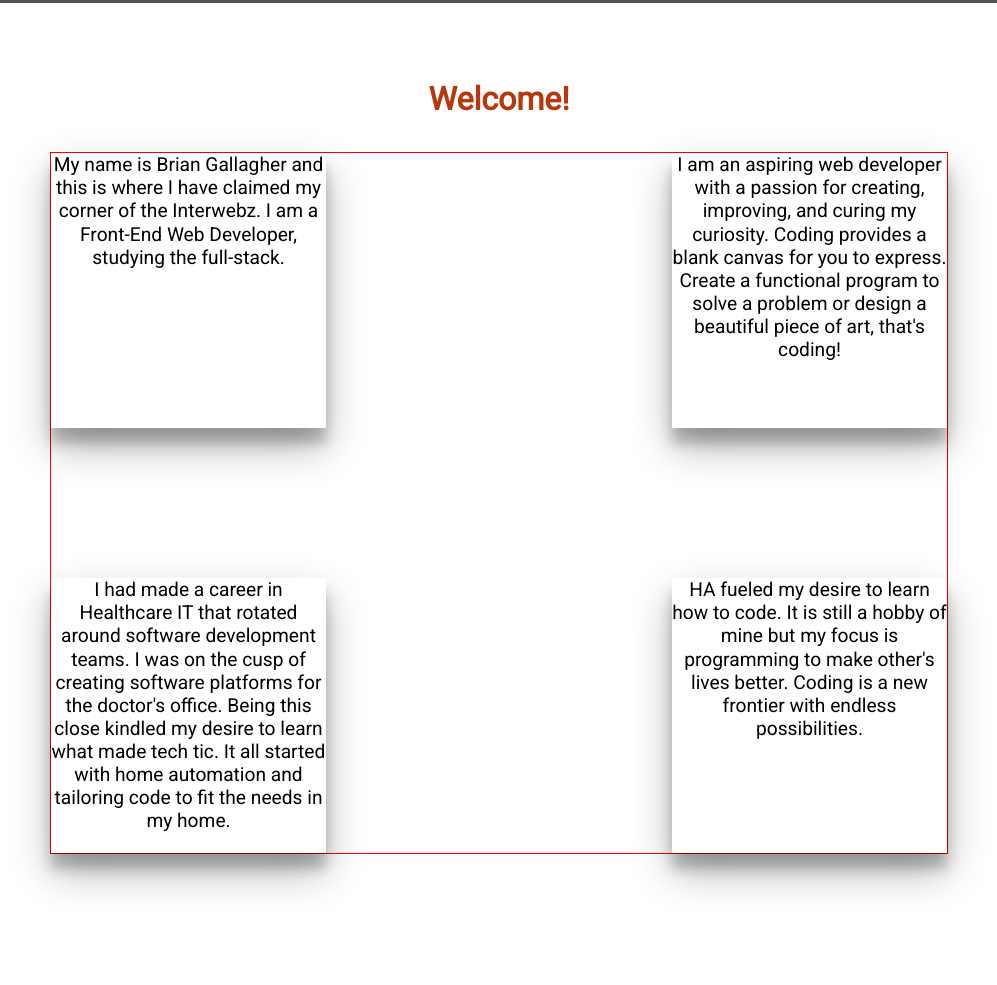
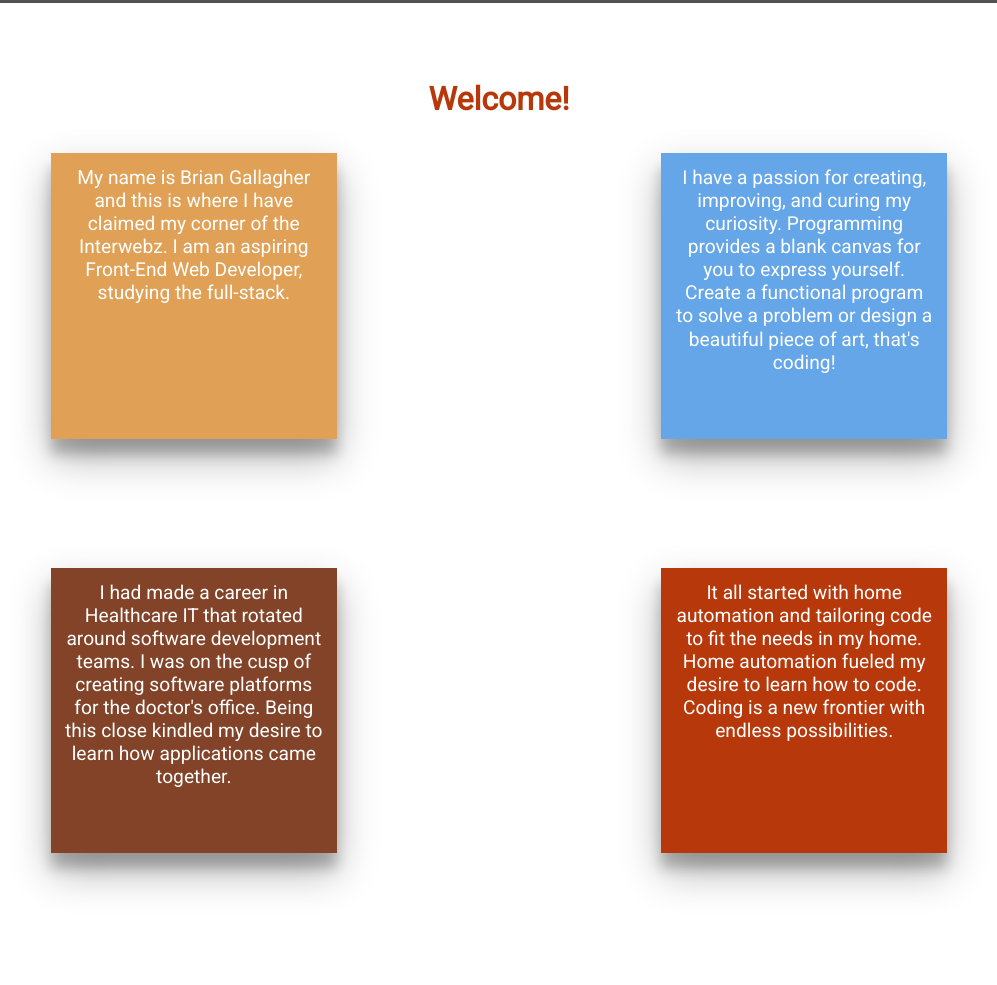
Before and after one commit to bgallagher-9/main-site, a website: page app/index.html in a window 1280 px wide. Shown: the part 1047-2032 px from the top of the page, without its empty margins (141-1138 px from the left). Drawn offline with Linux system fonts and the light colour scheme.

Commit message:
project and about styling

```diff
--- a/app/index.html
+++ b/app/index.html
@@ -29,12 +29,12 @@
     <div class="about-bg">
       <h3>Welcome!</h3>
       <div class="about">
-        <p class="about-card p-card1">My name is Brian Gallagher and this is where I have claimed my corner of the Interwebz.  I am a Front-End Web Developer, studying the full-stack.</p>
-        <p class="about-card p-card2">I am an aspiring web developer with a passion for creating, improving, and curing my curiosity.  Coding provides a blank canvas for you to express.  Create a functional program to solve a problem or design a beautiful piece of art, that's coding!
+        <p class="about-card p-card1 hidden">My name is Brian Gallagher and this is where I have claimed my corner of the Interwebz.  I am an aspiring Front-End Web Developer, studying the full-stack.</p>
+        <p class="about-card p-card2 hidden">I have a passion for creating, improving, and curing my curiosity.  Programming provides a blank canvas for you to express yourself.  Create a functional program to solve a problem or design a beautiful piece of art, that's coding!
         </p>
-        <p class="about-card p-card3">I had made a career in Healthcare IT that rotated around software development teams.  I was on the cusp of creating software platforms for the doctor's office.  Being this close kindled my desire to learn what made tech tic.  It all started with home automation and tailoring code to fit the needs in my home.
+        <p class="about-card p-card3 hidden">I had made a career in Healthcare IT that rotated around software development teams.  I was on the cusp of creating software platforms for the doctor's office.  Being this close kindled my desire to learn how applications came together.
         </p>
-        <p class="about-card p-card4">HA fueled my desire to learn how to code.  It is still a hobby of mine but my focus is programming to make other's lives better.  Coding is a new frontier with endless possibilities.
+        <p class="about-card p-card4 hidden">It all started with home automation and tailoring code to fit the needs in my home.  Home automation fueled my desire to learn how to code.  Coding is a new frontier with endless possibilities.
         </p>
       </div>
     </div>
@@ -50,38 +50,44 @@
           <li class="project-item">
             <div class="container">
               <div class="front">
-                <a href="https://my-movie-search-app.herokuapp.com/" target="_blank" rel="noopener noreferrer">
-                  <img src="./images/movieapp.png"  alt="Movie Search App"/>
-                </a>
+                <img src="./images/movieapp.png"  alt="Movie Search App"/>
               </div>
               <div class="project-desc front">
-                My Movie Search my Iron Yard-Dallas.  The app allows users to login and search for movies, tv shows, and people.  Users can save items to a Favorites List.  Deployed on Heroku.
-                <div class="source">Souce</div>
+                <div class="desc">My Movie Search my Iron Yard-Dallas.  The app allows users to login and search for movies, tv shows, and people.  Users can save items to a Favorites List.  Deployed on Heroku.
+                </div>
+                <div class="links">
+                <a href="https://my-movie-search-app.herokuapp.com" target="_blank" rel="noopener noreferrer"><div class="source floatl">Show me!</div></a>
+                <a href="https://github.com/bgallagher-9/final-project" target="_blank" rel="noopener noreferrer"><div class="source floatr">Source</div></a>
+              </div>
               </div>
             </div>
           </li>
           <li class="project-item">
             <div class="container">
               <div class="front">
-                <a href="https://bgallagher-9.github.io/Todo-Redux/" target="_blank" rel="noopener noreferrer">
-                  <img src="./images/redux-todo.png"  alt="Redux Todo"/>
-                </a>
+                <img src="./images/redux-todo.png"  alt="Redux Todo"/>
               </div>
               <div class="project-desc front">
-                This is a simple stripped down Todo app based on React and Redux deployed to Github Pages.
-                <div class="source">Souce</div>
+                <div class="desc">This is a simple stripped down Todo app based on React and Redux deployed to Github Pages.
+                </div>
+                <div class="links">
+                  <a href="https://bgallagher-9.github.io/Todo-Redux/" target="_blank" rel="noopener noreferrer"><div class="source floatl">Show me!</div></a>
+                  <a href="https://github.com/bgallagher-9/Todo-Redux" target="_blank" rel="noopener noreferrer"><div class="source floatr">Source</div></a>
+                </div>
               </div>
             </div>
           </li>
           <li class="project-item">
             <div class="container">
               <div class="front">
-                <a href="https://github.com/bgallagher-9/tweetbot" target="_blank" rel="noopener noreferrer">
-                  <img src="./images/TwitterBot.png" alt="TwitterBot" />
-                </a>
+                <img src="./images/TwitterBot.png" alt="TwitterBot" />
               </div>
-              <div class="project-desc front">Twittertbot is a bot that I am using to learn the Twitter api.  I plan on leveraging what I learn from this example to turn it into a news feed to keep up to date on industry trends.
-                <div class="source">Souce</div>
+              <div class="project-desc front">
+                <div class="desc">Twittertbot is a bot that I am using to learn the Twitter api.  I plan on leveraging what I learn from this example to turn it into a news feed to keep up to date on industry trends.
+                </div>
+                <div class="links">
+                  <a href="https://github.com/bgallagher-9/tweetbot" target="_blank" rel="noopener noreferrer"><div class="source">Source</div></a>
+                </div>
               </div>
             </div>
           </li>
--- a/app/scss/about.scss
+++ b/app/scss/about.scss
@@ -16,48 +16,69 @@
     width: 70%;
     height: 70%;
     margin: 3% auto 0;
-    color: black;
-    outline: 1px red solid;
+    color: white;
+    // outline: 1px red solid;
     position: relative;
-
     .about-card {
-      height: 275px;
-      width: 275px;
+      height: 260px;
+      width: 260px;
       font-size: 1.2em;
       box-shadow: 0 19px 38px rgba(0,0,0,0.30), 0 15px 12px rgba(0,0,0,0.22);
-      // padding: 5%;
-
       text-align: center;
       line-height: 1.2em;
-
       display: inline-block;
+      padding: 1vw;
     }
     .p-card1 {
-      // float: left;
-      // display: inline-block;
       position: absolute;
-      top: 0;
-      left: 0;
+      top: -100px;
+      left: -100px;
+      background-color: #e0a056;
     }
     .p-card2 {
       position: absolute;
-      // display: inline-block;
-      top: 0;
-      right: 0;
+      top: -100px;
+      right: -100px;
+      background-color: #65A6E8;
     }
     .p-card3 {
       position: absolute;
-      bottom: 0;
-      left: 0;
+      bottom: -100px;
+      left: -100px;
+      background-color: #824328;
     }
     .p-card4 {
       position: absolute;
-      bottom: 0;
-      right: 0;
+      bottom: -100px;
+      right: -100px;
+      background-color: #B7390B;
+    }
+    .hidden {
+      display: none;
     }
   }
 }
 
-.about-pin {
-  background-attachment: fixed;
+.fadein {
+  animation: fadein 2.7s;
 }
+
+
+
+.card-slide1 {
+  transform: translate(100px, 100px);
+  transition: all 1.5s ease-in-out;
+
+}
+.card-slide2 {
+  transform: translate(-100px, 100px);
+  transition: all 1.5s ease-in-out;
+  }
+.card-slide3 {
+  transform: translate(100px, -100px);
+  transition: all 1.5s ease-in-out;
+}
+.card-slide4 {
+  transform: translate(-100px, -100px);
+  transition: all 1.5s ease-in-out;
+}
--- a/app/scss/style.css
+++ b/app/scss/style.css
@@ -170,36 +170,58 @@ body, html {
     width: 70%;
     height: 70%;
     margin: 3% auto 0;
-    color: black;
-    outline: 1px red solid;
+    color: white;
     position: relative; }
     .about-bg .about .about-card {
-      height: 275px;
-      width: 275px;
+      height: 260px;
+      width: 260px;
       font-size: 1.2em;
       box-shadow: 0 19px 38px rgba(0, 0, 0, 0.3), 0 15px 12px rgba(0, 0, 0, 0.22);
       text-align: center;
       line-height: 1.2em;
-      display: inline-block; }
+      display: inline-block;
+      padding: 1vw; }
     .about-bg .about .p-card1 {
       position: absolute;
-      top: 0;
-      left: 0; }
+      top: -100px;
+      left: -100px;
+      background-color: #e0a056; }
     .about-bg .about .p-card2 {
       position: absolute;
-      top: 0;
-      right: 0; }
+      top: -100px;
+      right: -100px;
+      background-color: #65A6E8; }
     .about-bg .about .p-card3 {
       position: absolute;
-      bottom: 0;
-      left: 0; }
+      bottom: -100px;
+      left: -100px;
+      background-color: #824328; }
     .about-bg .about .p-card4 {
       position: absolute;
-      bottom: 0;
-      right: 0; }
+      bottom: -100px;
+      right: -100px;
+      background-color: #B7390B; }
+    .about-bg .about .hidden {
+      display: none; }
 
-.about-pin {
-  background-attachment: fixed; }
+.fadein {
+  animation: fadein 2.7s; }
+
+.card-slide1 {
+  transform: translate(100px, 100px);
+  transition: all 1.5s ease-in-out; }
+
+.card-slide2 {
+  transform: translate(-100px, 100px);
+  transition: all 1.5s ease-in-out; }
+
+.card-slide3 {
+  transform: translate(100px, -100px);
+  transition: all 1.5s ease-in-out; }
+
+.card-slide4 {
+  transform: translate(-100px, -100px);
+  transition: all 1.5s ease-in-out; }
 
 .contact {
   background-color: #246ad0;
@@ -259,15 +281,13 @@ body, html {
         height: 175px;
         width: 250px;
         position: relative;
-        perspective: 1000;
-        z-index: 1;
         display: inline-block;
         margin: 3vh 3vh 0; }
         .projects .project-container .project-list .project-item .container {
           height: 100%;
           width: 100%;
           transform-style: preserve-3d;
-          transition: all 0.5s linear; }
+          transition: all 0.4s linear; }
           .projects .project-container .project-list .project-item .container .front {
             position: absolute;
             height: 100%;
@@ -284,14 +304,32 @@ body, html {
           box-sizing: border-box;
           color: white;
           text-align: center;
-          background-color: #aaa;
+          background-color: rgba(255, 255, 255, 0.3);
           padding: 1vh; }
-          .projects .project-container .project-list .project-item .project-desc.front .source {
-            outline: 1px solid black;
-            margin: 2vh auto 0;
-            padding: 1vh;
-            display: block;
-            width: 20%; }
+          .projects .project-container .project-list .project-item .project-desc.front .desc {
+            width: 100%;
+            height: 80%; }
+          .projects .project-container .project-list .project-item .project-desc.front .links {
+            height: 20%; }
+            .projects .project-container .project-list .project-item .project-desc.front .links a {
+              text-decoration: none;
+              color: white; }
+              .projects .project-container .project-list .project-item .project-desc.front .links a .source {
+                outline: 1px solid black;
+                margin: 0 auto;
+                padding: 2%;
+                display: inline-block;
+                width: 30%; }
+              .projects .project-container .project-list .project-item .project-desc.front .links a .floatl {
+                float: left;
+                margin-left: 2%; }
+              .projects .project-container .project-list .project-item .project-desc.front .links a .floatr {
+                float: right;
+                margin-right: 2%; }
+            .projects .project-container .project-list .project-item .project-desc.front .links a:hover {
+              color: black; }
+              .projects .project-container .project-list .project-item .project-desc.front .links a:hover .source {
+                background-color: rgba(255, 255, 255, 0.8); }
       .projects .project-container .project-list .project-item:hover .container {
         transform: rotateY(180deg);
         box-shadow: 0 19px 38px rgba(0, 0, 0, 0.3), 0 15px 12px rgba(0, 0, 0, 0.22); }
--- a/app/src/script.js
+++ b/app/src/script.js
@@ -75,25 +75,8 @@ function Animate() {
 window.requestAnimationFrame(Animate);
 
 
-// // applying class for scrolling
- var width1 = window.innerWidth || document.documentElement.clientWidth || document.body.clientWidth;
-//
+var width1 = window.innerWidth || document.documentElement.clientWidth || document.body.clientWidth;
 var height1 = window.innerHeight || document.documentElement.clientHeight || document.body.clientHeight;
-//
-// console.log('width1', width1, 'height1', height1);
-// var aboutPin = document.querySelector('.about-pin');
-//   function scrollPin(evt) {
-//     console.log(window.scrollY);
-//     var image = height1 + 250;
-//     console.log(image);
-//     if (window.scrollY >= image) {
-//       aboutPin.classList.add('about-pin');
-//     }
-//     else {
-//       aboutPin.classList.remove('about-pin');
-//     }
-//   }
-// window.addEventListener('scroll', scrollPin);
 
 var homeSlide = document.querySelector('.container-home');
 var addFace = document.querySelector('.image');
@@ -112,5 +95,23 @@ setTimeout(intro, 2500);
 
 function aboutScroll(evt) {
   console.log(window.scrollY);
+  if (window.scrollY >= 410) {
+    p1.classList.add('card-slide1');
+    p2.classList.add('card-slide2');
+    p3.classList.add('card-slide3');
+    p4.classList.add('card-slide4');
 
+  }
+  if (window.scrollY >= 390) {
+    p1.classList.remove('hidden');
+    p2.classList.remove('hidden');
+    p3.classList.remove('hidden');
+    p4.classList.remove('hidden');
+    p1.classList.add('fadein');
+    p2.classList.add('fadein');
+    p3.classList.add('fadein');
+    p4.classList.add('fadein');
+  }
 }
+
+window.addEventListener('scroll', aboutScroll);
```
Also changed, not shown: app/scss/projects.scss (+33 -16 lines).
